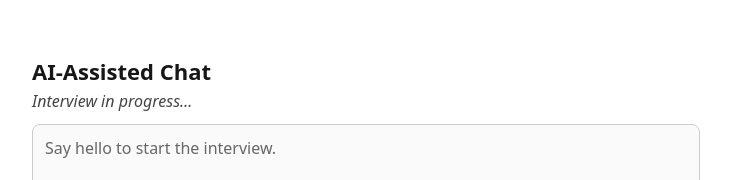
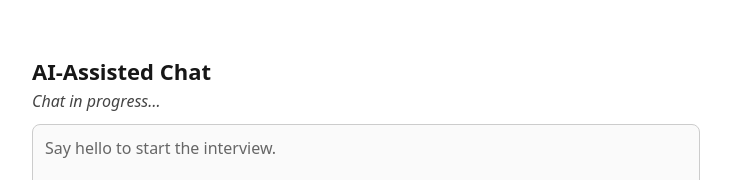
Before and after one commit to MCahalane/vercel-assistant-chat, a Next.js app: page / in a window 1280 px wide. Shown: the top 180 px of the page, without its empty margins (274-1005 px from the left). Built offline with nearby package versions, Linux system fonts and the light colour scheme.

Commit message:
UI: replace interview wording with survey-consistent language

```diff
--- a/app/page.tsx
+++ b/app/page.tsx
@@ -37,7 +37,7 @@ export default function Home() {
 
   // Banner status inside the iframe
   const [interviewStatus, setInterviewStatus] = useState(
-    "Interview in progress…"
+    "Chat in progress…"
   );
 
   // Tracking for Qualtrics summary
@@ -266,7 +266,7 @@ export default function Home() {
       }
 
       setInterviewStatus(
-        "Interview complete. You may return to the survey and press Next."
+        "Chat complete. You may return to the survey and press Next."
       );
 
       sendChatCompletionSummary({
```
